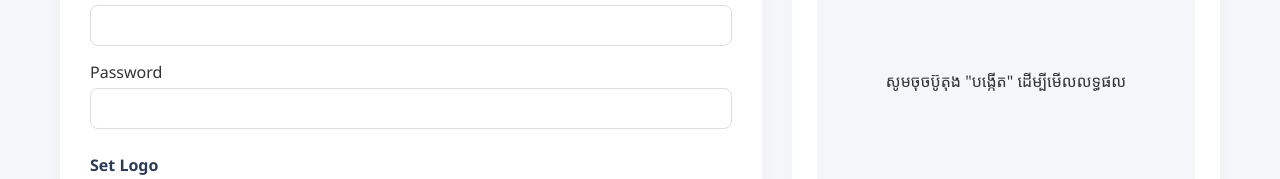
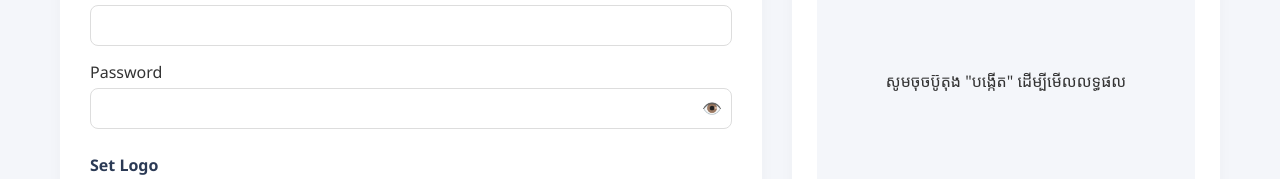
Before and after one commit to itachi1920x1080/QR-Code-Generator, a Vue app in the folder frontend/: page / in a window 1280 px wide. Both pictures are taken after a click on the button "📶 Wi-Fi". Shown: the part 300-479 px from the top of the page. Built offline with nearby package versions, Linux system fonts and the light colour scheme.

Commit message:
Add view password toggle to Wi-Fi form

```diff
--- a/frontend/src/App.vue
+++ b/frontend/src/App.vue
@@ -9,6 +9,7 @@ const wifiSsid = ref('')
 const wifiPassword = ref('')
 const wifiEncryption = ref('WPA')
 const wifiHidden = ref(false)
+const showPassword = ref(false)
 
 const emailAddress = ref('')
 const emailSubject = ref('')
@@ -113,7 +114,15 @@ const generateQR = async () => {
 
         <div v-if="activeTab === 'wifi'" class="section fade-in">
            <div class="form-group"><label>Network Name (SSID)</label><input type="text" v-model="wifiSsid" /></div>
-           <div class="form-group"><label>Password</label><input type="password" v-model="wifiPassword" /></div>
+           <div class="form-group">
+             <label>Password</label>
+             <div class="password-wrapper">
+               <input :type="showPassword ? 'text' : 'password'" v-model="wifiPassword" />
+               <button type="button" class="toggle-password" @click="showPassword = !showPassword">
+                 {{ showPassword ? '🙈' : '👁️' }}
+               </button>
+             </div>
+           </div>
         </div>
         <div v-if="activeTab === 'email'" class="section fade-in">
            <div class="form-group"><label>Email To</label><input type="email" v-model="emailAddress" /></div>
@@ -207,6 +216,11 @@ h3 { font-size: 16px; color: #2b3a55; margin-bottom: 15px; }
 .tab.active { background: #2b3a55; color: white; border-color: #2b3a55; }
 .form-group { margin-bottom: 15px; display: flex; flex-direction: column; gap: 5px; }
 input[type="text"], input[type="password"], input[type="email"], textarea { width: 100%; padding: 12px; border: 1px solid #ddd; border-radius: 8px; box-sizing: border-box; }
+
+.password-wrapper { position: relative; display: flex; align-items: center; }
+.password-wrapper input { flex: 1; padding-right: 40px; }
+.toggle-password { position: absolute; right: 10px; background: none; border: none; cursor: pointer; font-size: 16px; padding: 0; outline: none; }
+
 .upload-box { display: flex; align-items: center; gap: 15px; border: 1px dashed #bbb; padding: 15px; border-radius: 8px; }
 .generate-btn { width: 100%; padding: 15px; background: #5b58c7; color: white; border: none; border-radius: 8px; font-size: 16px; font-weight: bold; cursor: pointer; transition: 0.3s; }
 .right-panel { flex: 0.8; display: flex; flex-direction: column; gap: 20px; }
```
